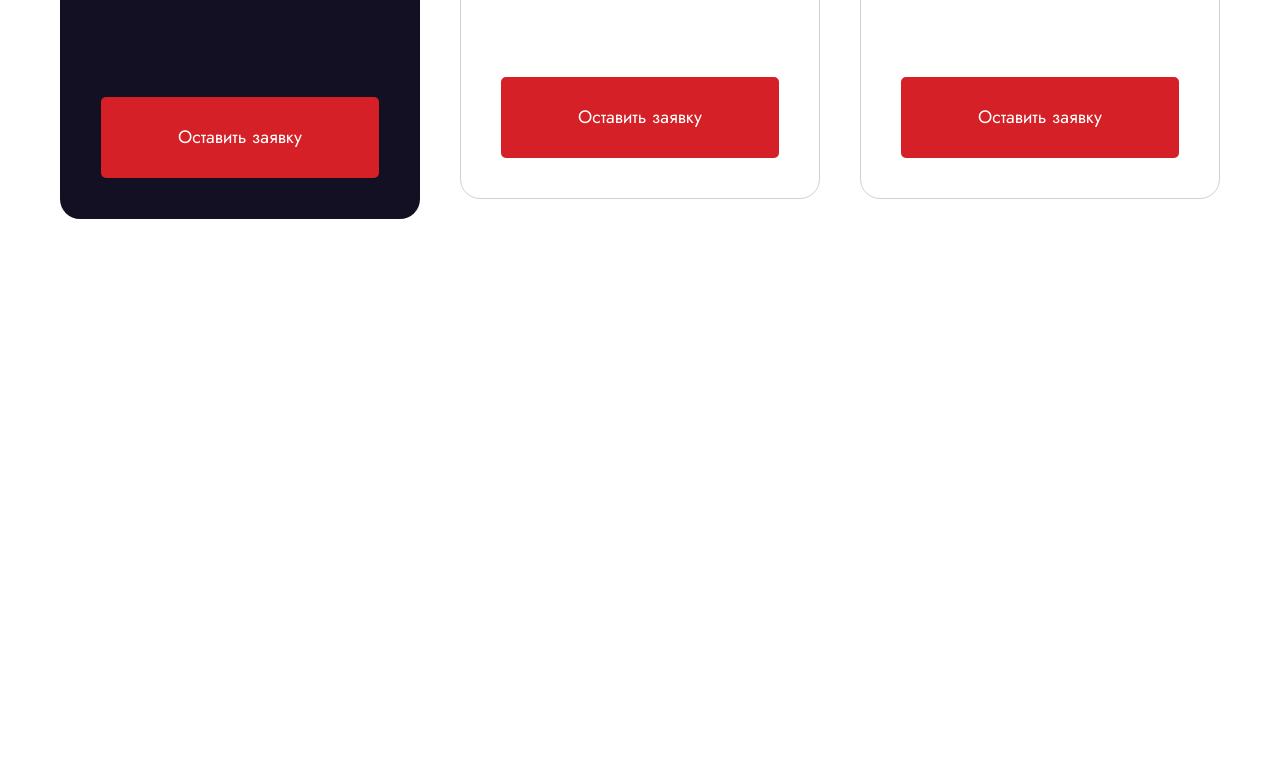
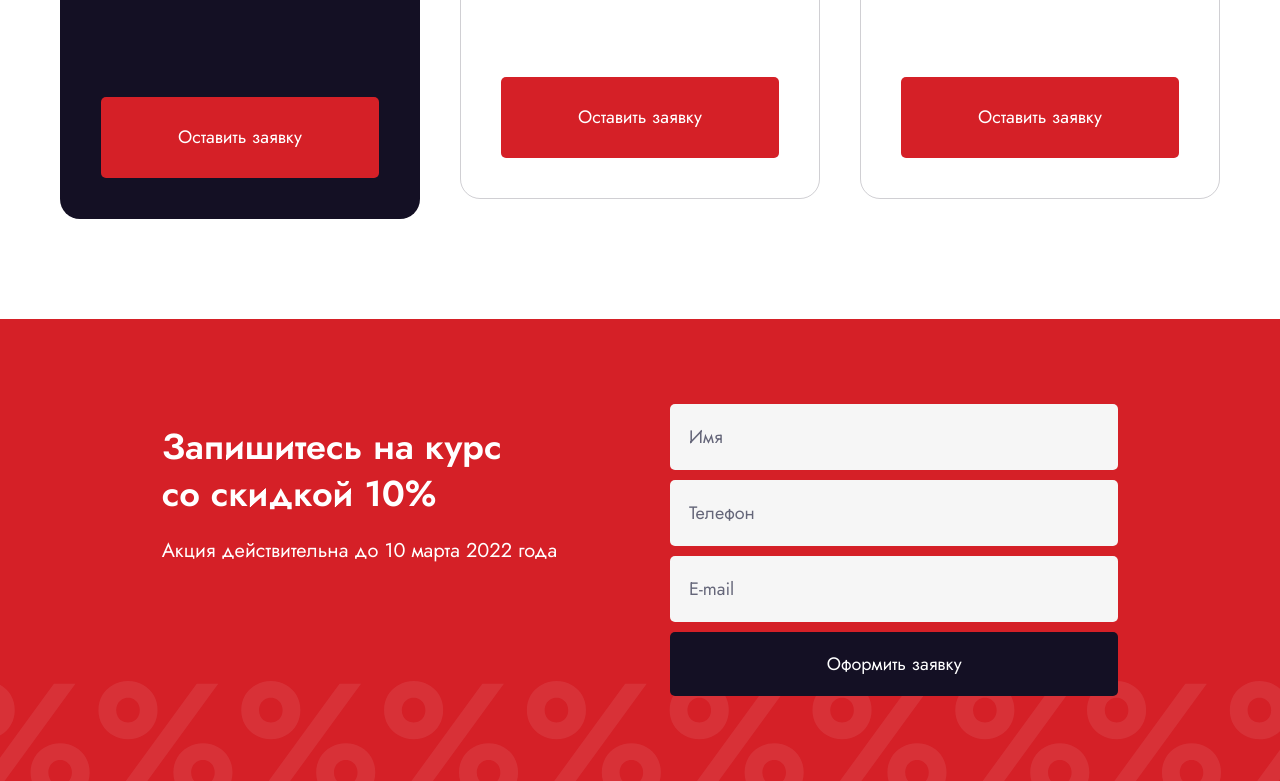
Before and after one commit to d1mon1k/robo-school-site, a website: page app/index.html in a window 1280 px wide. Shown: the part 2866-3647 px from the top of the page. Before the commit the page ends 3185 px from the top, so only its background shows below. Drawn offline with Linux system fonts and the light colour scheme.

Commit message:
feat: implement aplication block

```diff
--- a/app/index.html
+++ b/app/index.html
@@ -39,7 +39,7 @@
     <div class="hero__content">
       <h1 class="hero__title">Robo school</h1>
       <span class="hero__title-text">Курсы повышения квалификации по робототехнике для педагогов начальной школы</span>
-      <a href="#" class="btn btn-reset">Записаться на курс</a>
+      <a href="#" class="btn btn-reset hero__btn">Записаться на курс</a>
     </div>
   </div>
 </section>
@@ -211,6 +211,29 @@
   </ul>
 </section>
 
+      <section class="application">
+  <div class="container application__container">
+    <div class="application__block--left">
+      <h2 class="application__title">Запишитесь на курс со скидкой 10%</h2>
+      <p class="application__descr">Акция действительна до 10 марта 2022 года</p>
+    </div>
+    <div class="application__block--right">
+      <form action="" class="form">
+        <label for="name">
+          <input type="text" name="name" placeholder="Имя" class="form__input">
+        </label>
+        <label for="tel">
+          <input type="tel" name="tel" placeholder="Телефон" class="form__input">
+        </label>
+        <label for="email">
+          <input type="email" name="email" placeholder="E-mail" class="form__input">
+        </label>
+        <button class="btn-reset btn btn--dark form__btn">Оформить заявку</button>
+      </form>
+    </div>
+  </div>
+</section>
+
     </main>
     <footer class="footer">
   <div class="container"></div>
--- /dev/null
+++ b/src/scss/components/_application.scss
@@ -0,0 +1,41 @@
+.application {
+  padding: 85px 0;
+  background-color: var(--accent-color);
+  background-image: url(../../img/percent.svg);
+  background-position: bottom;
+  background-repeat: no-repeat;
+
+  &__container {
+    display: grid;
+    grid-template-columns: repeat(12, 1fr);
+    grid-gap: 60px;
+  }
+
+  &__block--left {
+    grid-column-start: 2;
+    grid-column-end: 7;
+    padding-top: 20px;
+  }
+
+  &__block--right {
+    grid-column: span 5;
+  }
+
+  &__title {
+    margin: 0;
+    margin-bottom: 20px;
+    font-family: 'Jost';
+    font-weight: 600;
+    font-size: 36px;
+    line-height: 130%;
+    color: var(--light-color);
+  }
+
+  &__descr {
+    font-family: 'Jost';
+    font-weight: 400;
+    font-size: 20px;
+    line-height: 130%;
+    color: var(--light-color);
+  }
+}
--- a/src/scss/components/_btn.scss
+++ b/src/scss/components/_btn.scss
@@ -3,7 +3,6 @@
   justify-content: center;
   align-items: center;
   padding: 26px 54px;
-  max-width: 260px;
   font-weight: 400;
   font-size: 18px;
   line-height: 160%;
@@ -11,4 +10,8 @@
   color: var(--light-color);
   border-radius: 5px;
   background-color: var(--accent-color);
+
+  &--dark {
+    background-color: var(--dark-color);
+  }
 }
--- /dev/null
+++ b/src/scss/components/_form.scss
@@ -0,0 +1,30 @@
+.form {
+  display: flex;
+  flex-direction: column;
+
+  &__input {
+    margin-bottom: 10px;
+    padding: 20px 19px;
+    width: 100%;
+    font-family: 'Jost';
+    font-weight: 400;
+    font-size: 18px;
+    line-height: 26px;
+    color: var(--dark-color);
+    border: none;
+    border-radius: 5px;
+    background: #F6F6F6;
+
+    &::placeholder {
+      color: rgba(40, 41, 68, 0.7);
+    }
+
+    &:focus {
+      outline: none;
+    }
+  }
+
+  &__btn {
+    max-height: 64px;
+  }
+}
--- a/src/scss/components/_hero.scss
+++ b/src/scss/components/_hero.scss
@@ -30,4 +30,8 @@
       color: var(--light-color);
     }
   }
+
+  &__btn {
+    max-width: 260px;
+  }
 }
--- a/src/scss/main.scss
+++ b/src/scss/main.scss
@@ -16,3 +16,5 @@
 @import './components/benefits';
 @import './components/trainers';
 @import './components/tariffs';
+@import './components/application';
+@import './components/form';
```
Also changed, not shown: src/index.html (+1 -0 lines), src/partials/application.html (added, +22 -0 lines), src/partials/hero.html (+1 -1 lines), app/css/main.css, src/img/percent.svg (added), 1 other file.
